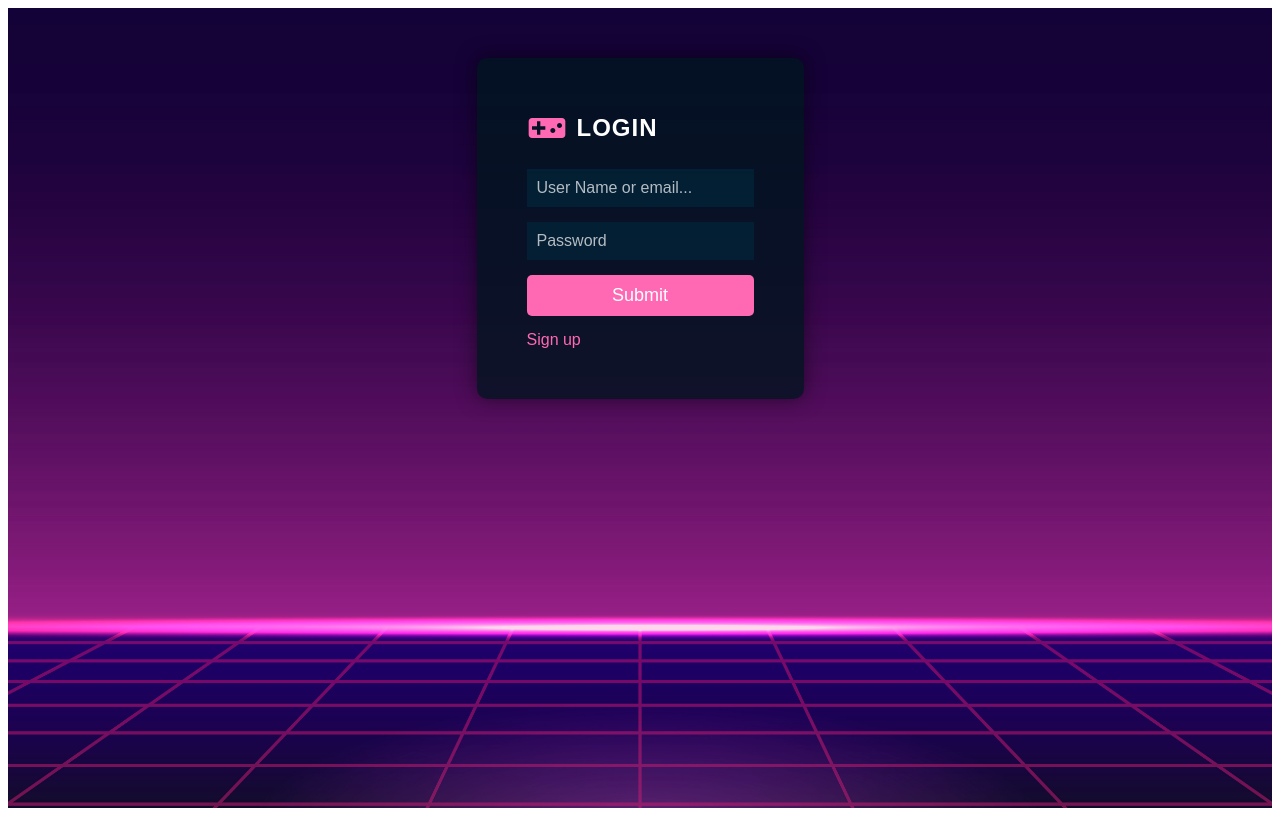
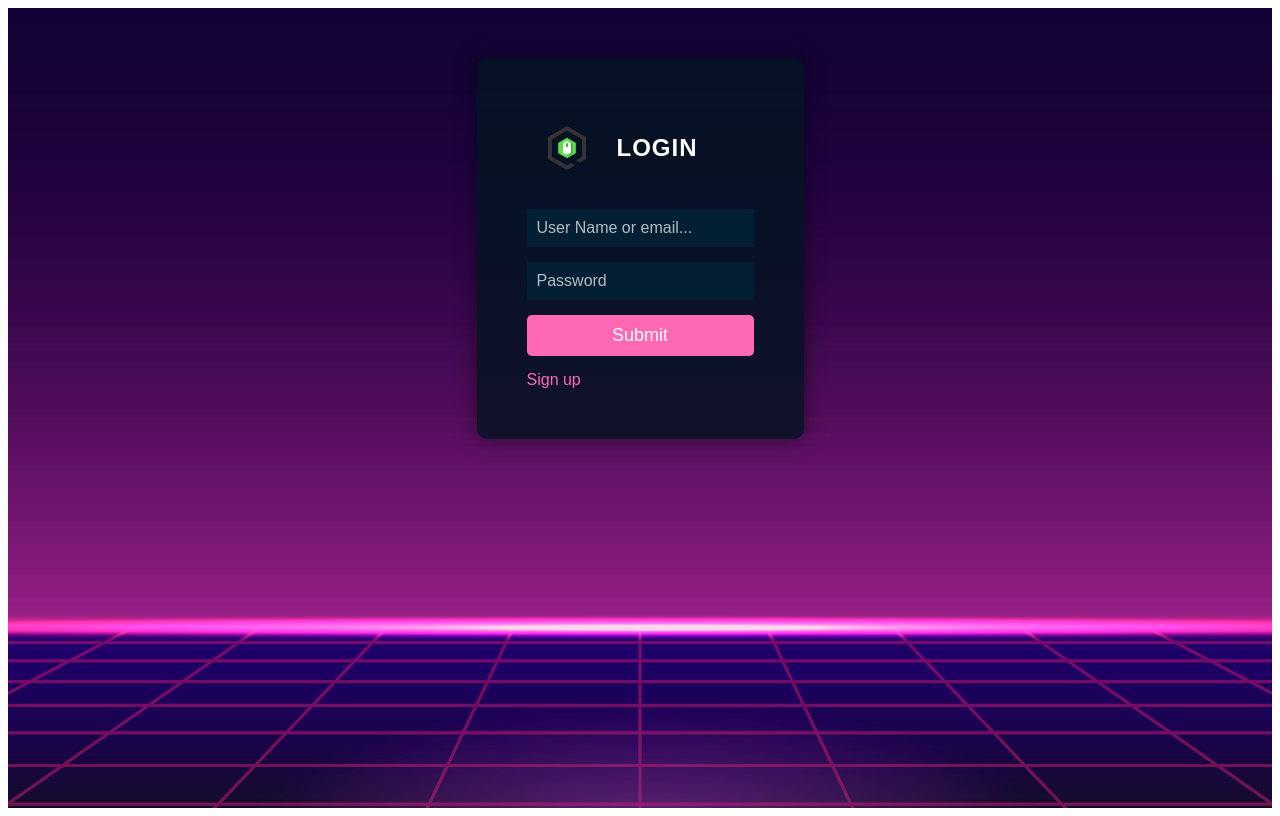
Before and after one commit to kurtthezombie/questproxy, a Vue app in the folder frontend/: page /login in a window 1280 px wide. Built offline with nearby package versions, Linux system fonts and the light colour scheme.

Commit message:
Small changes

```diff
--- a/frontend/src/views/LoginView.vue
+++ b/frontend/src/views/LoginView.vue
@@ -37,9 +37,7 @@ const submitForm = async () => {
 <template>
   <div class="login-form">
     <div class="login-header">
-      <svg class="gaming-icon" viewBox="0 0 24 24" width="40" height="40">
-        <path d="M21 6H3c-1.1 0-2 .9-2 2v8c0 1.1.9 2 2 2h18c1.1 0 2-.9 2-2V8c0-1.1-.9-2-2-2zm-10 7H8v3H6v-3H3v-2h3V8h2v3h3v2zm4.5 2c-.83 0-1.5-.67-1.5-1.5s.67-1.5 1.5-1.5 1.5.67 1.5 1.5-.67 1.5-1.5 1.5zm4-3c-.83 0-1.5-.67-1.5-1.5S18.67 9 19.5 9s1.5.67 1.5 1.5-.67 1.5-1.5 1.5z" fill="#FF69B4"/>
-      </svg>
+      <img class="gaming-icon" src="@/assets/img/qplogo2.png" alt="logo" width="80" height="80" />
       <h1> Login </h1>
     </div>
     <h4>{{ message }}</h4>
--- a/frontend/src/views/RegisterView.vue
+++ b/frontend/src/views/RegisterView.vue
@@ -54,9 +54,7 @@ const submitForm = async () => {
 <template>
   <div class="registration-form">
     <div class="registration-header">
-      <svg class="gaming-icon" viewBox="0 0 24 24" width="40" height="40">
-        <path d="M21 6H3c-1.1 0-2 .9-2 2v8c0 1.1.9 2 2 2h18c1.1 0 2-.9 2-2V8c0-1.1-.9-2-2-2zm-10 7H8v3H6v-3H3v-2h3V8h2v3h3v2zm4.5 2c-.83 0-1.5-.67-1.5-1.5s.67-1.5 1.5-1.5 1.5.67 1.5 1.5-.67 1.5-1.5 1.5zm4-3c-.83 0-1.5-.67-1.5-1.5S18.67 9 19.5 9s1.5.67 1.5 1.5-.67 1.5-1.5 1.5z" fill="#FF69B4"/>
-      </svg>
+      <img class="gaming-icon" src="@/assets/img/qplogo2.png" alt="logo" width="80" height="80" />
       <h1>Registration</h1>
     </div>
     <form @submit.prevent="submitForm">
```
